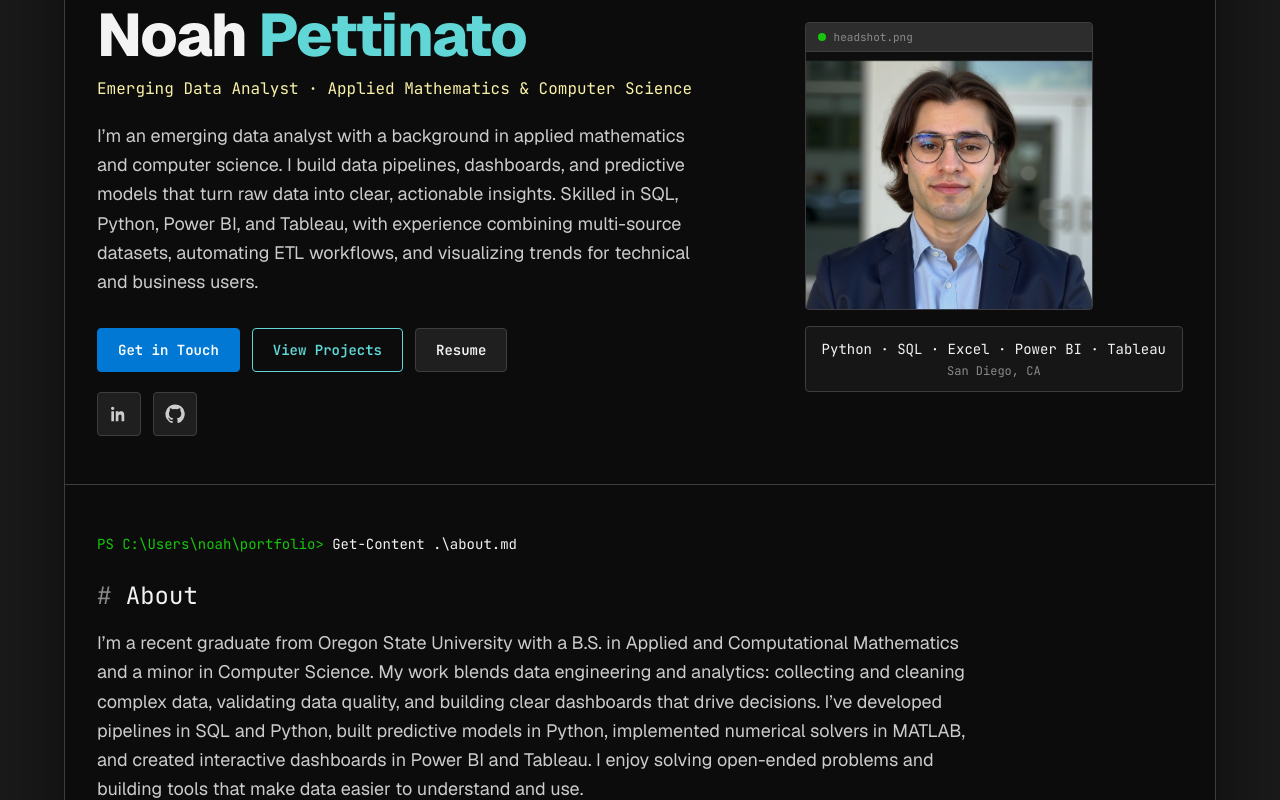
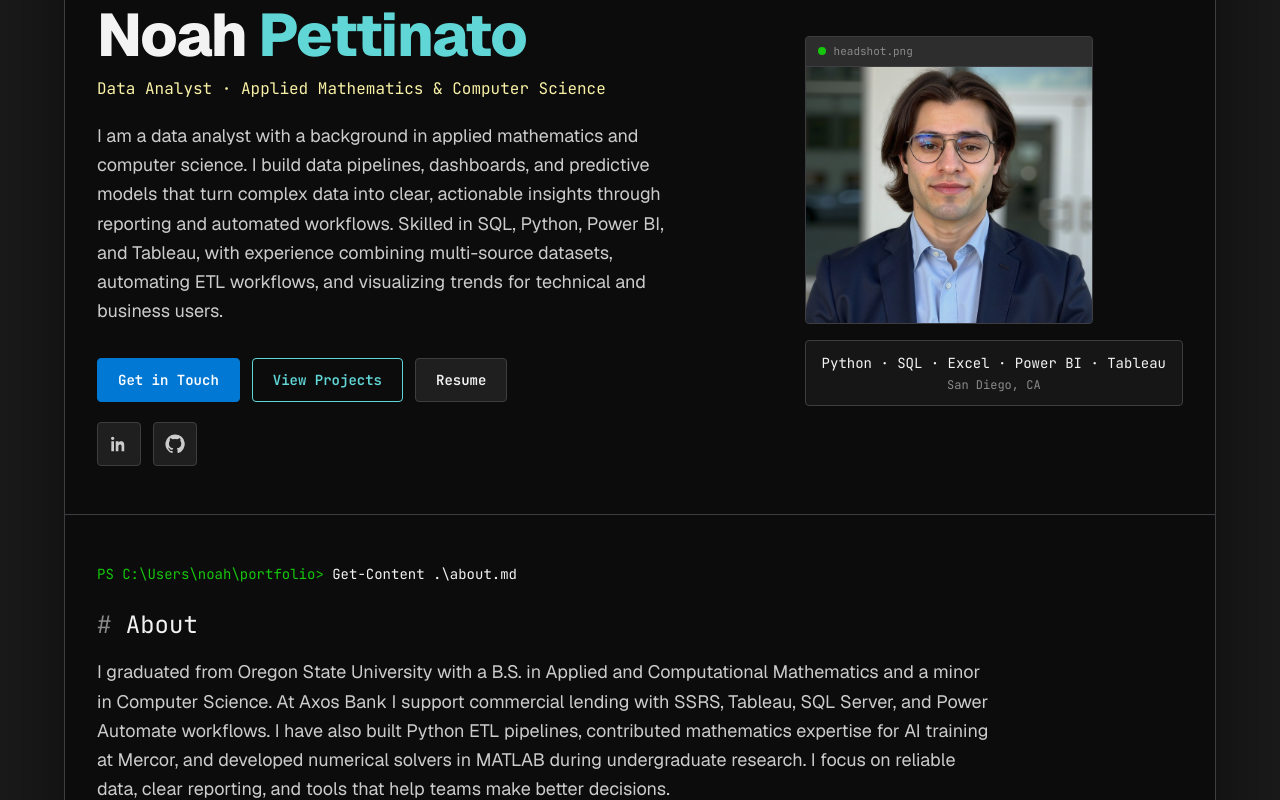
Before and after one commit to noahpettinato/portfolio-site, a Next.js app: page / in a window 1280 px wide. Shown: the part 240-1040 px from the top of the page. Built offline with nearby package versions, Linux system fonts and the light colour scheme.

Commit message:
Update hero and about copy and restore 10px headshot crop.

```diff
--- a/app/page.tsx
+++ b/app/page.tsx
@@ -71,14 +71,14 @@ export default function Home() {
                   Noah <span className="text-[var(--term-cyan)]">Pettinato</span>
                 </h1>
                 <p className="mt-3 font-mono text-sm text-[var(--term-yellow)] sm:text-base">
-                  Emerging Data Analyst · Applied Mathematics &amp; Computer Science
+                  Data Analyst · Applied Mathematics &amp; Computer Science
                 </p>
                 <p className="mt-5 max-w-2xl text-base leading-relaxed text-[var(--term-text)] sm:text-lg">
-                  I’m an emerging data analyst with a background in applied mathematics and computer science.
-                  I build data pipelines, dashboards, and predictive models that turn raw data into
-                  clear, actionable insights. Skilled in SQL, Python, Power BI, and Tableau, with experience
-                  combining multi-source datasets, automating ETL workflows, and visualizing trends
-                  for technical and business users.
+                  I am a data analyst with a background in applied mathematics and computer science.
+                  I build data pipelines, dashboards, and predictive models that turn complex data into
+                  clear, actionable insights through reporting and automated workflows. Skilled in SQL,
+                  Python, Power BI, and Tableau, with experience combining multi-source datasets,
+                  automating ETL workflows, and visualizing trends for technical and business users.
                 </p>
                 <div className="mt-8 flex flex-wrap gap-3">
                   <a
@@ -121,7 +121,7 @@ export default function Home() {
                       fill
                       priority
                       sizes="288px"
-                      className="object-cover object-[center_24px]"
+                      className="object-cover object-[center_10px]"
                     />
                   </div>
                   <div className="absolute inset-x-0 top-0 z-10 flex items-center gap-2 border-b border-[var(--term-border)] bg-[var(--term-tab)] px-3 py-1.5 font-mono text-[11px] text-[var(--term-dim)]">
@@ -147,13 +147,12 @@ export default function Home() {
               <span className="text-[var(--term-dim)]"># </span>About
             </h2>
             <p className="mt-4 max-w-4xl text-base leading-relaxed sm:text-lg">
-              I’m a recent graduate from Oregon State University with a B.S. in Applied
-              and Computational Mathematics and a minor in Computer Science. My work blends
-              data engineering and analytics: collecting and cleaning complex data, validating
-              data quality, and building clear dashboards that drive decisions. I’ve developed pipelines
-              in SQL and Python, built predictive models in Python, implemented numerical solvers in MATLAB,
-              and created interactive dashboards in Power BI and Tableau. I enjoy solving open-ended problems
-              and building tools that make data easier to understand and use.
+              I graduated from Oregon State University with a B.S. in Applied and Computational
+              Mathematics and a minor in Computer Science. At Axos Bank I support commercial lending with
+              SSRS, Tableau, SQL Server, and Power Automate workflows. I have also built Python ETL pipelines,
+              contributed mathematics expertise for AI training at Mercor, and developed numerical solvers in
+              MATLAB during undergraduate research. I focus on reliable data, clear reporting, and tools that
+              help teams make better decisions.
             </p>
             <div className="mt-8 grid gap-3 sm:grid-cols-3">
               <InfoPane
```
